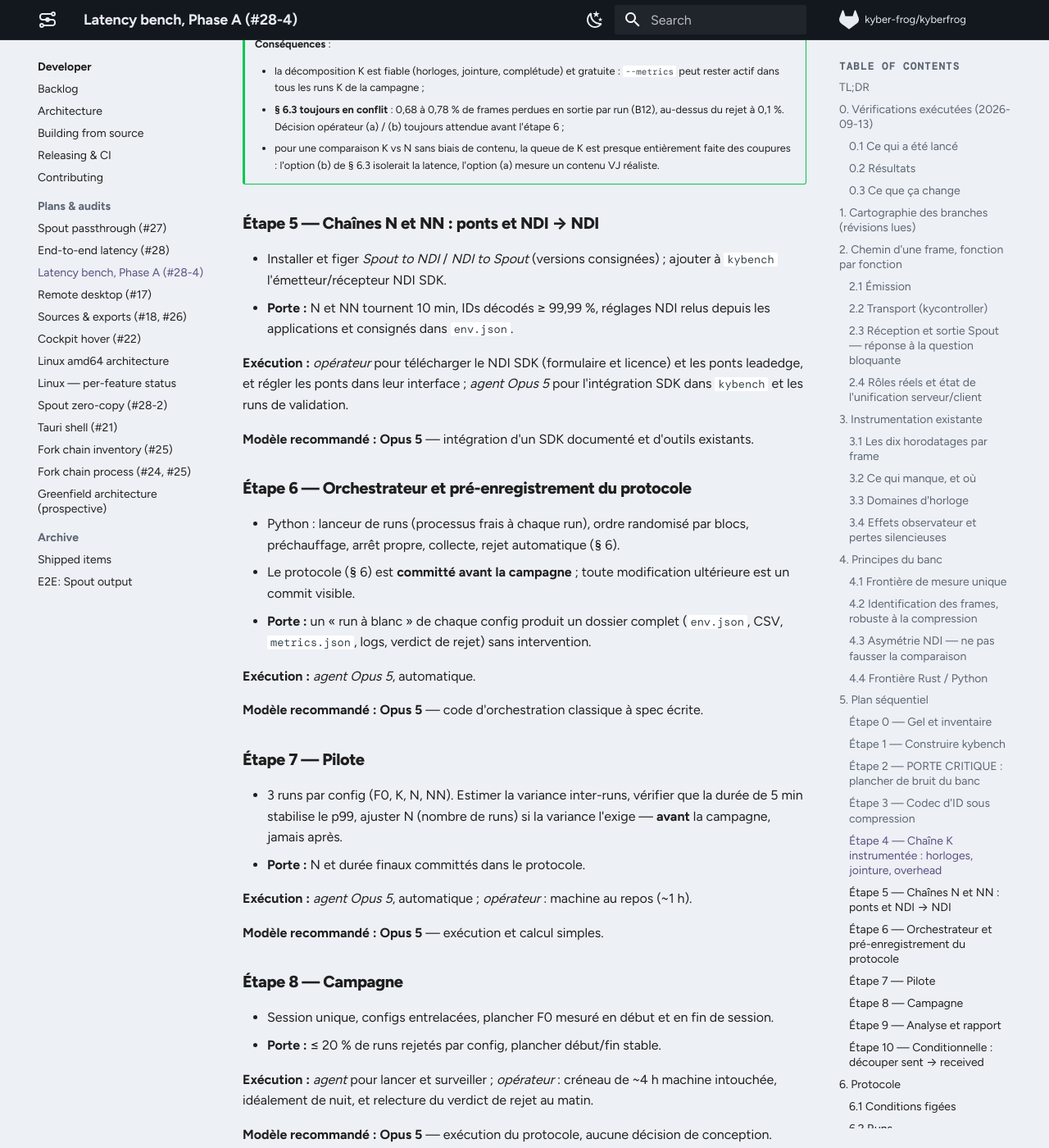
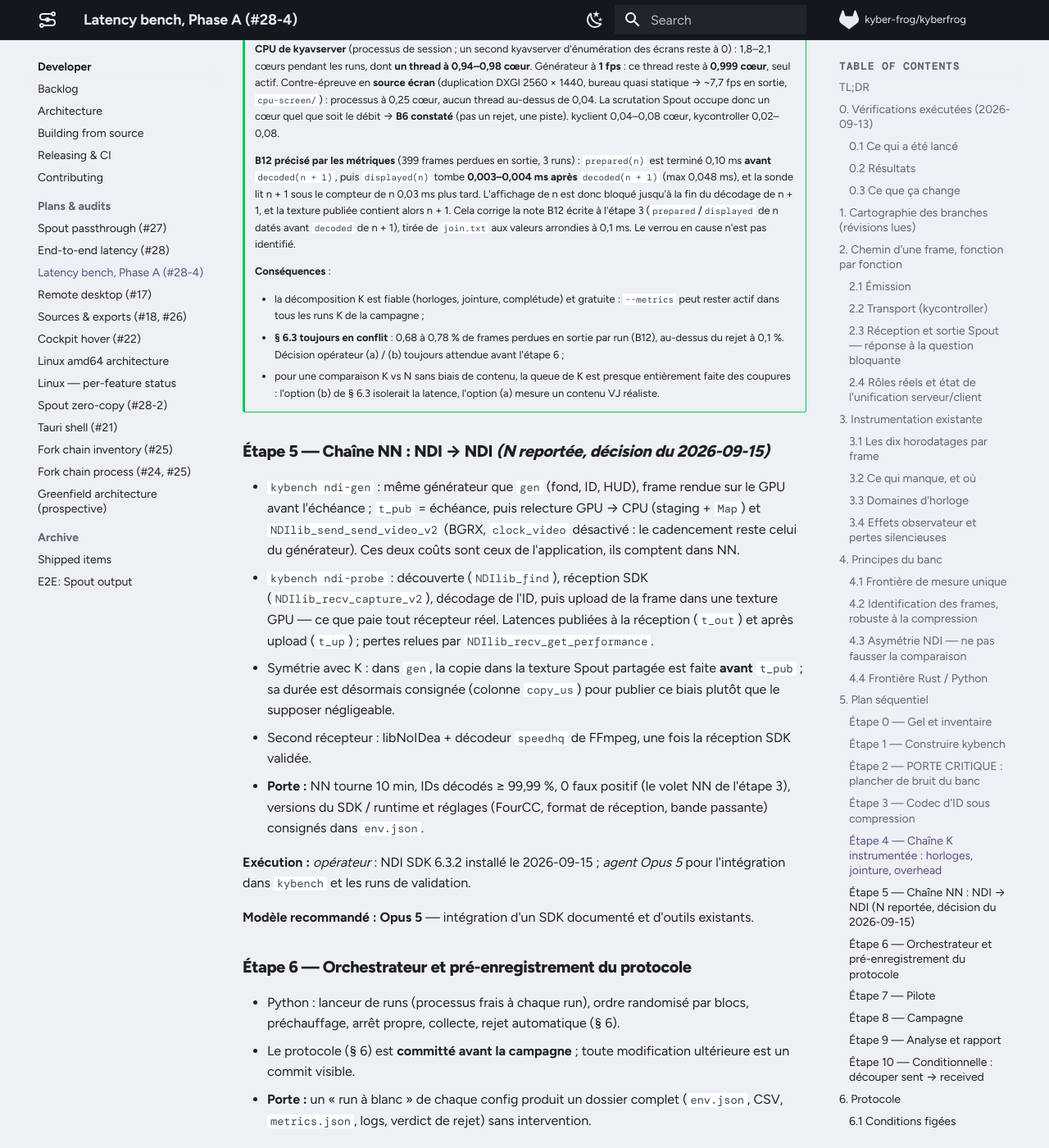
Before and after one commit to CollectiFrog/KyberFrog, an MkDocs documentation site: the page built from docs/dev/plan-bench-latency.md, in a window 1280 px wide and 1400 px high, scrolled down 24920 px. Shown: the whole window at 82% size. Built offline with MkDocs 1.6.1 and Material for MkDocs 9.7.7, drawn with Linux system fonts in a browser that asks for light colours; comment, search, counter and statistics services are not loaded; some of the changed text lies outside the part shown.

Commit message:
docs(#28-4): NN devient la comparaison de tête, N reportée
Décision opérateur du 2026-09-15 : le cas d'usage réel est
Arena/TD → NDI natif → récepteur NDI contre Arena/TD → Spout → Kyber →
Spout. La config N (flux Spout porté par des ponts NDI) sort de la
Phase A. kybench jouera l'application (rendu GPU, relecture, envoi par
le NDI SDK 6.3.2) ; réception par le SDK puis par libNoIDea, prévue
pour le support NDI de KyberFrog. Étape 5 réécrite en conséquence.

Co-Authored-By: Claude Opus 5 <noreply@anthropic.com>

```diff
--- a/docs/dev/plan-bench-latency.md
+++ b/docs/dev/plan-bench-latency.md
@@ -365,7 +365,21 @@ Même générateur, même sonde, même frontière pour les trois configurations
 Toutes les horloges sont QPC sur une seule machine : pas de synchronisation
 réseau, pas de NTP, pas de photodiode.
 
-**Deux comparaisons publiées, jamais mélangées :**
+!!! note "Décision opérateur du 2026-09-15 — NN devient la comparaison de tête, N est reportée"
+    Le cas d'usage réel est **Arena / TouchDesigner → sortie NDI native →
+    récepteur NDI** contre **Arena / TD → Spout → Kyber → Spout**. Personne ne
+    fait transiter un flux Spout par des ponts NDI : la config **N** (ponts
+    leadedge) sort de la Phase A et reviendra plus tard pour étoffer le banc.
+    La comparaison de tête devient **K vs NN**, où `kybench` joue le rôle de
+    l'application : il rend la frame sur le GPU, la relit vers le CPU et
+    l'envoie par le **NDI SDK officiel** (6.3.2, celui qu'Arena et TD
+    embarquent) ; en réception, SDK officiel puis **libNoIDea** (VideoLAN,
+    réception seule, SpeedHQ à décoder par FFmpeg), la bibliothèque prévue pour
+    le support NDI de KyberFrog. Une validation « Arena dans la boucle » reste
+    possible plus tard. L'arrivée à l'écran (« → display ») reste hors Phase A.
+
+**Deux comparaisons publiées, jamais mélangées** (texte d'origine ; depuis le
+2026-09-15, **K vs NN** est la tête et **K vs N** est reportée) :
 
 | Comparaison | Question | Frontière |
 |---|---|---|
@@ -683,7 +697,7 @@ hérite de son résultat.
 **Modèle recommandé : Opus 5** — test à critère binaire, spec du codec déjà
 fixée.
 
-!!! success "Volet K franchi le 2026-09-15 (agent Opus 5) — volet N en attente des ponts (étape 5)"
+!!! success "Volet K franchi le 2026-09-15 (agent Opus 5) — volet NN intégré à la porte de l'étape 5"
     Porte : [`bench/step3_gate.py`](https://gitlab.com/kyber-frog/kyberfrog/-/blob/feat/bench-latency-phase-a/bench/step3_gate.py)
     (générateur → chaîne K → sonde sur `bench-out`, un JSON par cas, porte
     agrégée `step3.json`) ; résultats dans `bench/runs/2026-09-14-step3/`.
@@ -918,14 +932,28 @@ surface large et boucle expérimentale.
       presque entièrement faite des coupures : l'option (b) de § 6.3
       isolerait la latence, l'option (a) mesure un contenu VJ réaliste.
 
-### Étape 5 — Chaînes N et NN : ponts et NDI → NDI
+### Étape 5 — Chaîne NN : NDI → NDI *(N reportée, décision du 2026-09-15)*
 
-- Installer et figer *Spout to NDI* / *NDI to Spout* (versions consignées) ;
-  ajouter à `kybench` l'émetteur/récepteur NDI SDK.
-- **Porte :** N et NN tournent 10 min, IDs décodés ≥ 99,99 %, réglages NDI
-  relus depuis les applications et consignés dans `env.json`.
+- `kybench ndi-gen` : même générateur que `gen` (fond, ID, HUD), frame rendue
+  sur le GPU avant l'échéance ; `t_pub` = échéance, puis relecture GPU → CPU
+  (staging + `Map`) et `NDIlib_send_send_video_v2` (BGRX, `clock_video`
+  désactivé : le cadencement reste celui du générateur). Ces deux coûts sont
+  ceux de l'application, ils comptent dans NN.
+- `kybench ndi-probe` : découverte (`NDIlib_find`), réception SDK
+  (`NDIlib_recv_capture_v2`), décodage de l'ID, puis upload de la frame dans
+  une texture GPU — ce que paie tout récepteur réel. Latences publiées à la
+  réception (`t_out`) et après upload (`t_up`) ; pertes relues par
+  `NDIlib_recv_get_performance`.
+- Symétrie avec K : dans `gen`, la copie dans la texture Spout partagée est
+  faite **avant** `t_pub` ; sa durée est désormais consignée (colonne
+  `copy_us`) pour publier ce biais plutôt que le supposer négligeable.
+- Second récepteur : libNoIDea + décodeur `speedhq` de FFmpeg, une fois la
+  réception SDK validée.
+- **Porte :** NN tourne 10 min, IDs décodés ≥ 99,99 %, 0 faux positif (le
+  volet NN de l'étape 3), versions du SDK / runtime et réglages (FourCC,
+  format de réception, bande passante) consignés dans `env.json`.
 
-**Exécution :** *opérateur* pour télécharger le NDI SDK (formulaire et licence) et les ponts leadedge, et régler les ponts dans leur interface ; *agent Opus 5* pour l'intégration SDK dans `kybench` et les runs de validation.
+**Exécution :** *opérateur* : NDI SDK 6.3.2 installé le 2026-09-15 ; *agent Opus 5* pour l'intégration dans `kybench` et les runs de validation.
 
 **Modèle recommandé : Opus 5** — intégration d'un SDK documenté et d'outils
 existants.
@@ -1022,7 +1050,7 @@ absent ⇒ Multi, protocole Reliable, débit par défaut), hashé dans `env.json
 
 | Paramètre | Valeur de départ (révisable **au pilote seulement**) |
 |---|---|
-| Configurations | F0, K, N, NN |
+| Configurations | F0, K, NN (N reportée, décision du 2026-09-15) |
 | Runs par config | 10 |
 | Durée mesurée | 5 min (18 000 frames) |
 | Préchauffage écarté | 60 s |
@@ -1100,7 +1128,9 @@ que sur un résultat qui n'existe pas encore.
 - Audio et synchronisation A/V.
 - Autres résolutions et cadences (4K, 30/120 fps), HDR.
 - Pertes et dégradations réseau simulées.
-- Resolume/TouchDesigner comme source réelle.
+- Resolume/TouchDesigner comme source réelle (validation « Arena dans la
+  boucle » envisagée après la campagne).
+- Config N (flux Spout transporté par des ponts NDI) — reportée le 2026-09-15.
 - NDI HX, SRT/RTSP (#18).
 - Linux.
 - Toute **optimisation** : Phase A mesure, elle ne corrige rien.
```
